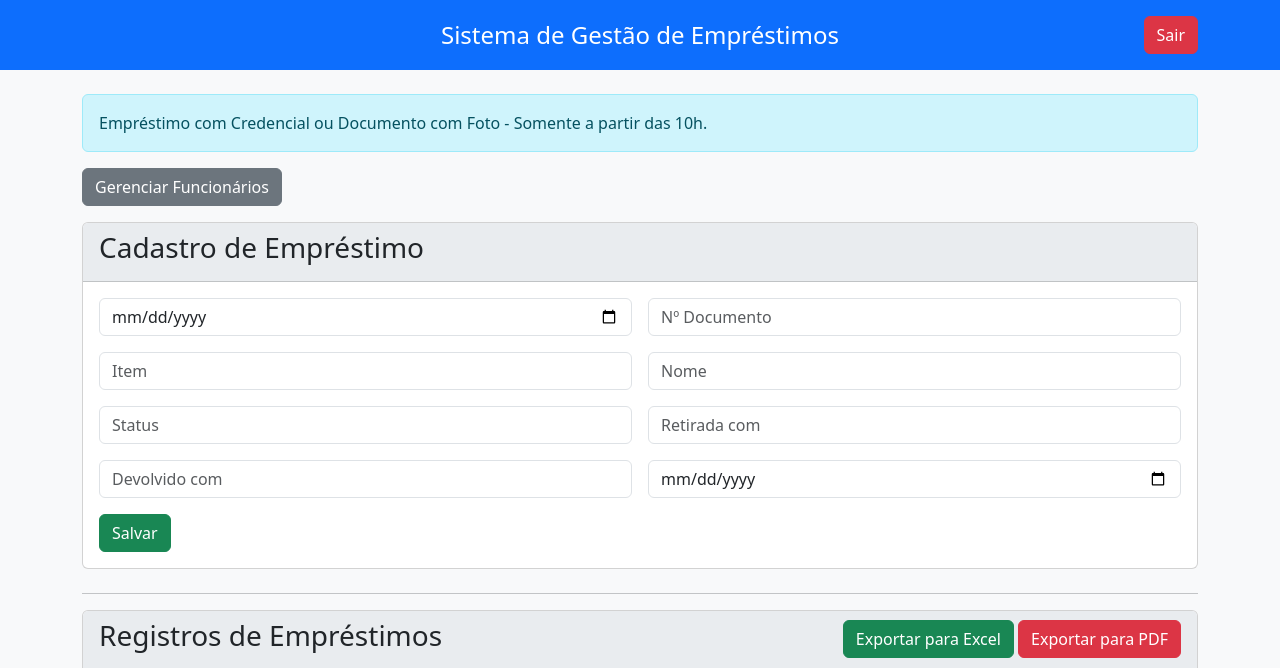
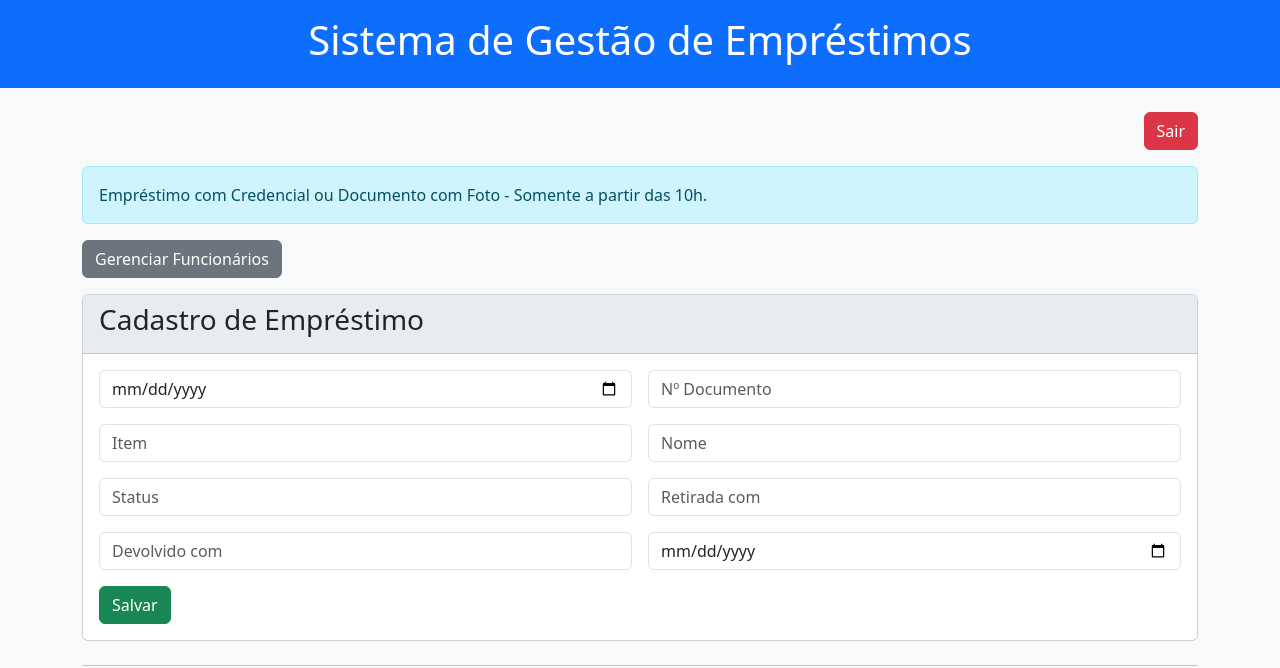
Before and after one commit to AndreyLee/Emprestimo, a PHP site: page / in a window 1280 px wide. Shown: the top 668 px of the page. Run offline with PHP 8.4, Linux system fonts and the light colour scheme; the visitor is signed in with stand-in values (Sample User, id 1); data that the repository does not hold is empty; some libraries are stand-ins or nearby versions.

Commit message:
refactor: Alinha o cabeçalho da página principal com outras páginas
Reestrutura o cabeçalho da `index.php` para ser idêntico ao da
`cadastro_funcionarios.php` e outras páginas do sistema.

Esta alteração move o botão "Sair" do cabeçalho para o corpo
principal da página, garantindo um design de cabeçalho consistente
e limpo em toda a aplicação. O título agora está sempre centralizado
no cabeçalho, melhorando a uniformidade da interface do usuário.

```diff
--- a/sge/index.php
+++ b/sge/index.php
@@ -39,23 +39,14 @@ $emprestimos = $pdo->query("SELECT * FROM emprestimos ORDER BY data DESC")->fetc
     <link rel="stylesheet" href="css/style.css">
 </head>
 <body class="d-flex flex-column min-vh-100">
-    <header class="bg-primary text-white p-3">
-        <div class="container">
-            <div class="row align-items-center">
-                <div class="col-md-3">
-                    <!-- Espaço em branco para equilíbrio -->
-                </div>
-                <div class="col-md-6 text-center">
-                    <h1 class="mb-0 fs-4">Sistema de Gestão de Empréstimos</h1>
-                </div>
-                <div class="col-md-3 text-end">
-                    <a href="logout.php" class="btn btn-danger">Sair</a>
-                </div>
-            </div>
-        </div>
+    <header class="bg-primary text-white text-center p-3">
+        <h1>Sistema de Gestão de Empréstimos</h1>
     </header>
 
     <main class="container flex-grow-1 mt-4">
+        <div class="text-end mb-3">
+            <a href="logout.php" class="btn btn-danger">Sair</a>
+        </div>
         <div class="alert alert-info" role="alert">
             Empréstimo com Credencial ou Documento com Foto - Somente a partir das 10h.
         </div>
```
